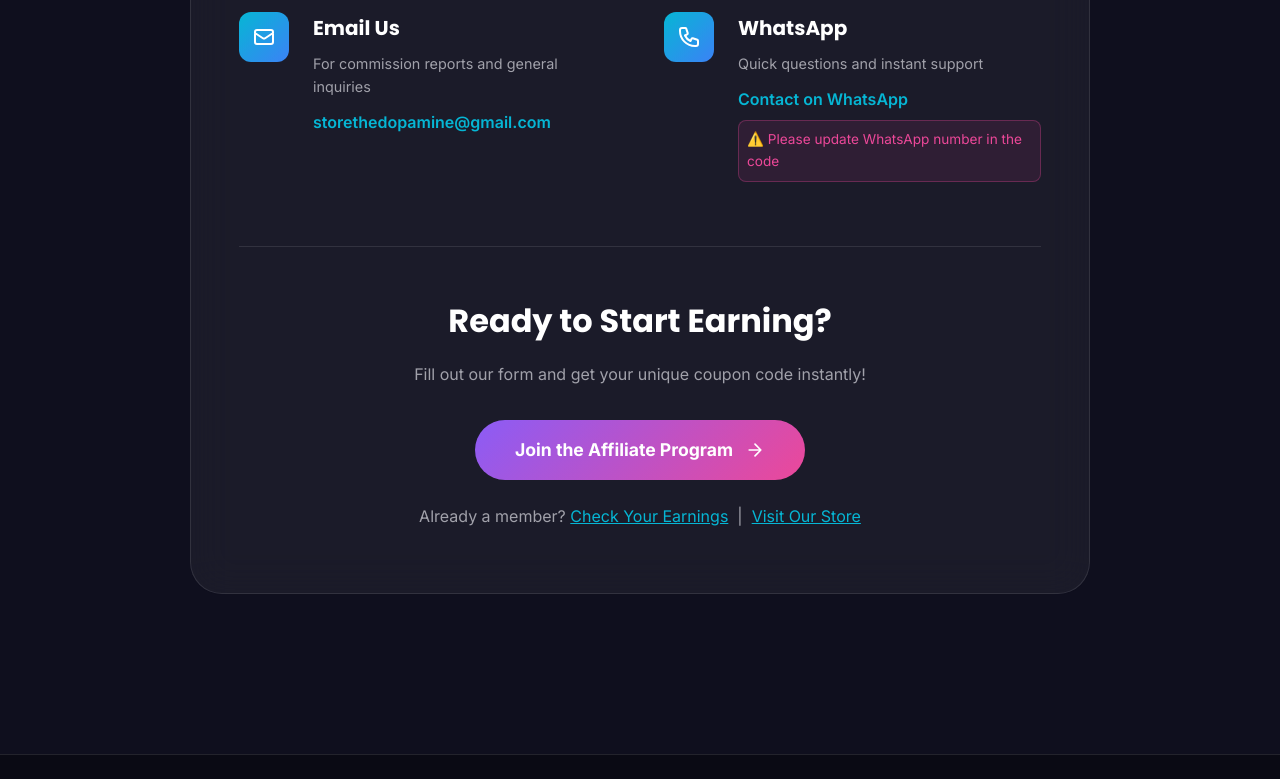
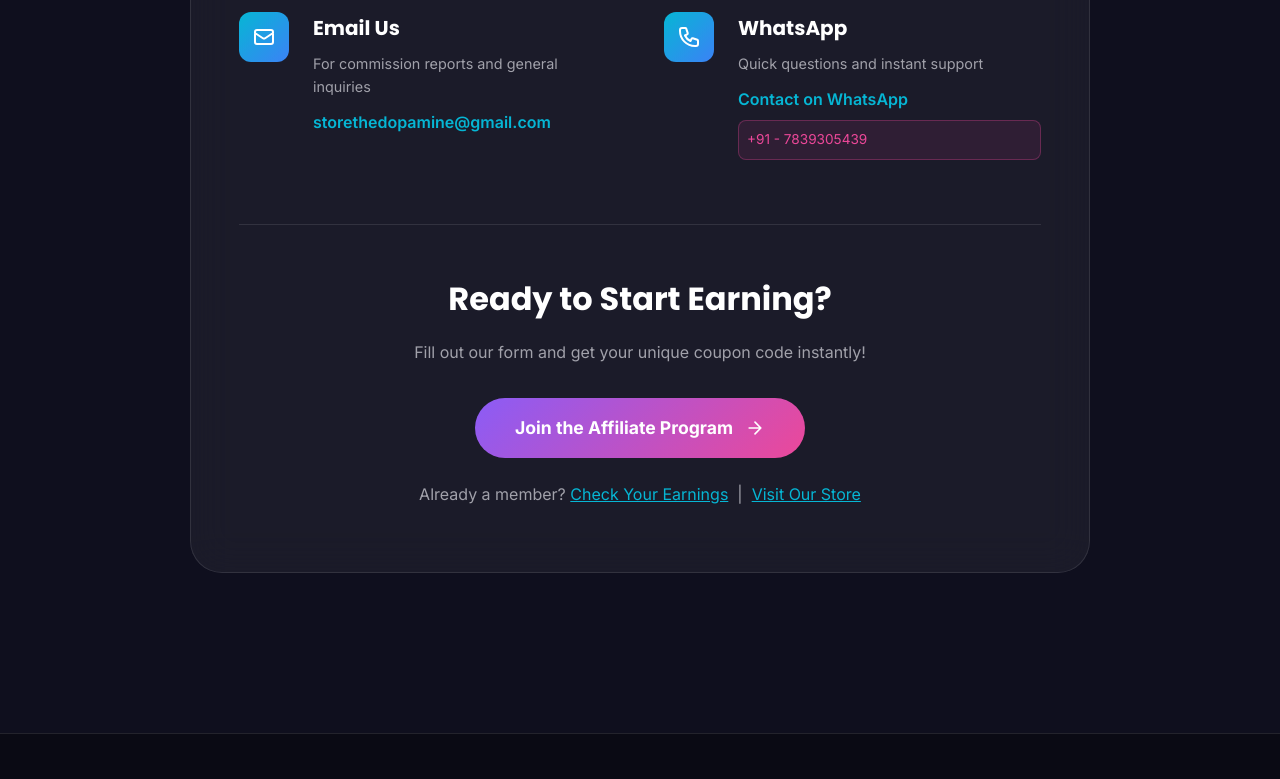
Before and after one commit to dopamine-store/affiliatepage, a plain HTML site: page index.html in a window 1280 px wide. Shown: the part 5840-6619 px from the top of the page. Drawn offline with Linux system fonts and the light colour scheme.

Commit message:
Add files via upload

```diff
--- a/index.html
+++ b/index.html
@@ -362,7 +362,7 @@
                             <p class="contact-detail">Quick questions and instant support</p>
                             <a href="https://wa.me/[YOUR_WHATSAPP_NUMBER]" class="contact-link" target="_blank">Contact
                                 on WhatsApp</a>
-                            <p class="contact-note">⚠️ Please update WhatsApp number in the code</p>
+                            <p class="contact-note">+91 - 7839305439</p>
                         </div>
                     </div>
                 </div>
```
